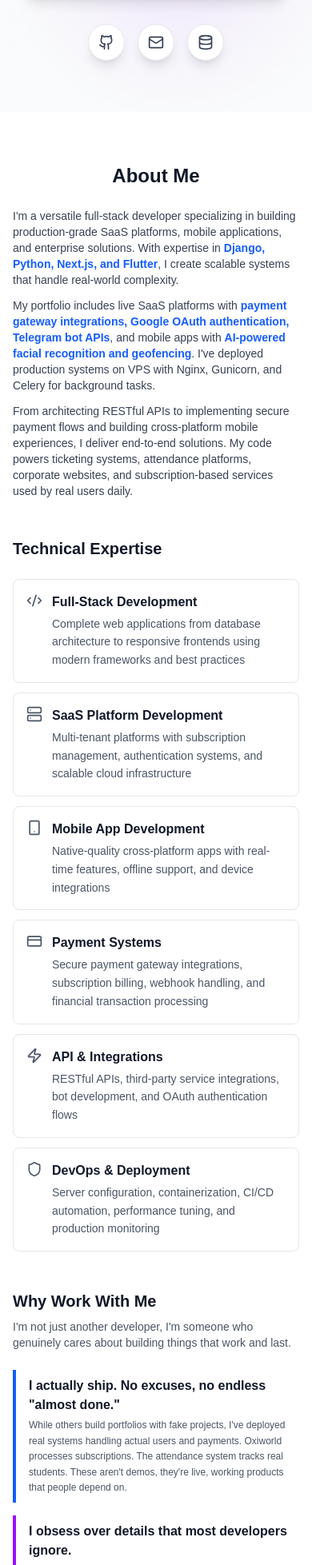
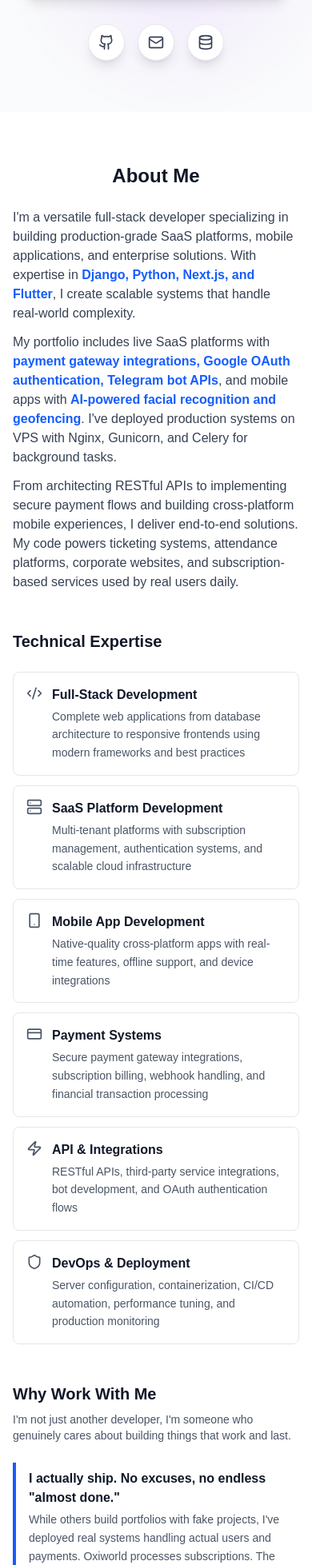
Before and after one commit to DevObiChinaka/portfolio, a Next.js app: page / in a window 390 px wide. Shown: the part 706-2663 px from the top of the page at 80% size. Built offline with nearby package versions, Linux system fonts and the light colour scheme.

Commit message:
Optimized for mobile view- better font handling(final)

```diff
--- a/components/About.tsx
+++ b/components/About.tsx
@@ -48,7 +48,7 @@
         <h2 className="text-2xl sm:text-4xl font-bold text-gray-900 dark:text-white mb-6 sm:mb-8 text-center">
           About Me
         </h2>
-        <div className="text-sm sm:text-lg text-gray-700 dark:text-gray-300 space-y-3 sm:space-y-4 mb-12 sm:mb-16">
+        <div className="text-base sm:text-lg text-gray-700 dark:text-gray-300 space-y-3 sm:space-y-4 mb-12 sm:mb-16">
           <p>
             I'm a versatile full-stack developer specializing in building production-grade SaaS platforms,
             mobile applications, and enterprise solutions. With expertise in{' '}
@@ -114,7 +114,7 @@
               <h4 className="text-base sm:text-lg font-semibold text-gray-900 dark:text-white mb-1 sm:mb-2">
                 I actually ship. No excuses, no endless "almost done."
               </h4>
-              <p className="text-xs sm:text-base text-gray-600 dark:text-gray-400 leading-relaxed">
+              <p className="text-sm sm:text-base text-gray-600 dark:text-gray-400 leading-relaxed">
                 While others build portfolios with fake projects, I've deployed real systems handling actual users and payments.
                 Oxiworld processes subscriptions. The attendance system tracks real students. These aren't demos, they're live,
                 working products that people depend on.
@@ -125,7 +125,7 @@
               <h4 className="text-base sm:text-lg font-semibold text-gray-900 dark:text-white mb-1 sm:mb-2">
                 I obsess over details that most developers ignore.
               </h4>
-              <p className="text-xs sm:text-base text-gray-600 dark:text-gray-400 leading-relaxed">
+              <p className="text-sm sm:text-base text-gray-600 dark:text-gray-400 leading-relaxed">
                 Payment webhooks that actually work. Authentication flows that don't break. Error handling that catches edge cases.
                 Database queries optimized for scale. I don't cut corners because I know that's what separates good projects from
                 great ones.
@@ -136,7 +136,7 @@
               <h4 className="text-base sm:text-lg font-semibold text-gray-900 dark:text-white mb-1 sm:mb-2">
                 I solve problems, not just write code.
               </h4>
-              <p className="text-xs sm:text-base text-gray-600 dark:text-gray-400 leading-relaxed">
+              <p className="text-sm sm:text-base text-gray-600 dark:text-gray-400 leading-relaxed">
                 You need facial recognition for attendance? I'll integrate ML Kit and make it work reliably. Payment gateway acting up?
                 I'll debug the webhook flow and fix it. I don't just implement features, I make sure they actually solve the problem
                 you're facing.
@@ -147,7 +147,7 @@
               <h4 className="text-base sm:text-lg font-semibold text-gray-900 dark:text-white mb-1 sm:mb-2">
                 I'm still hungry. Still learning. Still improving.
               </h4>
-              <p className="text-xs sm:text-base text-gray-600 dark:text-gray-400 leading-relaxed">
+              <p className="text-sm sm:text-base text-gray-600 dark:text-gray-400 leading-relaxed">
                 Two years in, and I'm not satisfied. Every project teaches me something new. Every challenge makes me better.
                 I'm not here to coast, I'm here to build a career on exceptional work, and that means treating every project like
                 it's the one that defines me.
--- a/components/Projects.tsx
+++ b/components/Projects.tsx
@@ -126,7 +126,7 @@
                     {project.title}
                   </h3>
 
-                  <p className="text-xs sm:text-base text-gray-600 dark:text-gray-400 mb-4 sm:mb-5 leading-relaxed">
+                  <p className="text-sm sm:text-base text-gray-600 dark:text-gray-400 mb-4 sm:mb-5 leading-relaxed">
                     {project.description}
                   </p>
 
```
